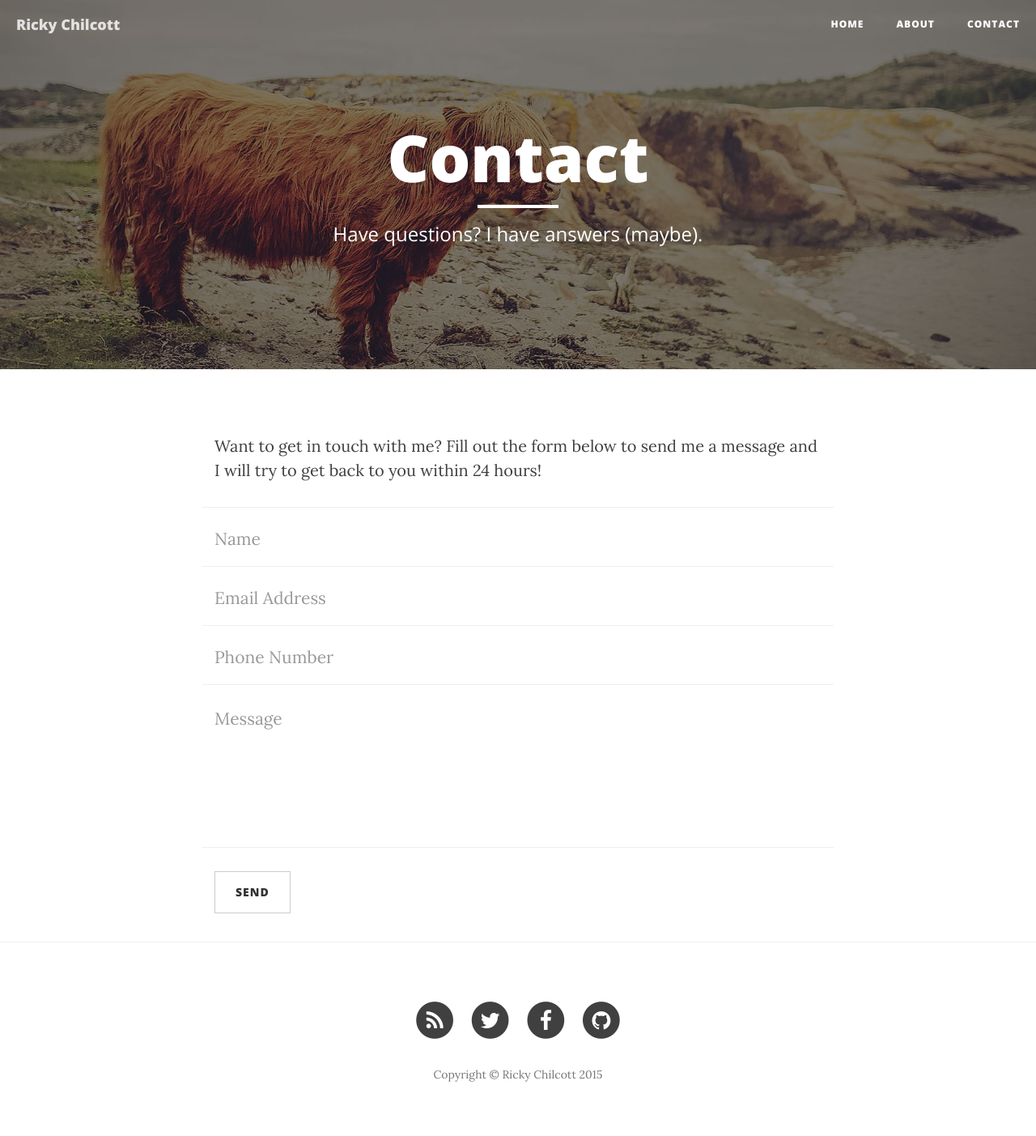
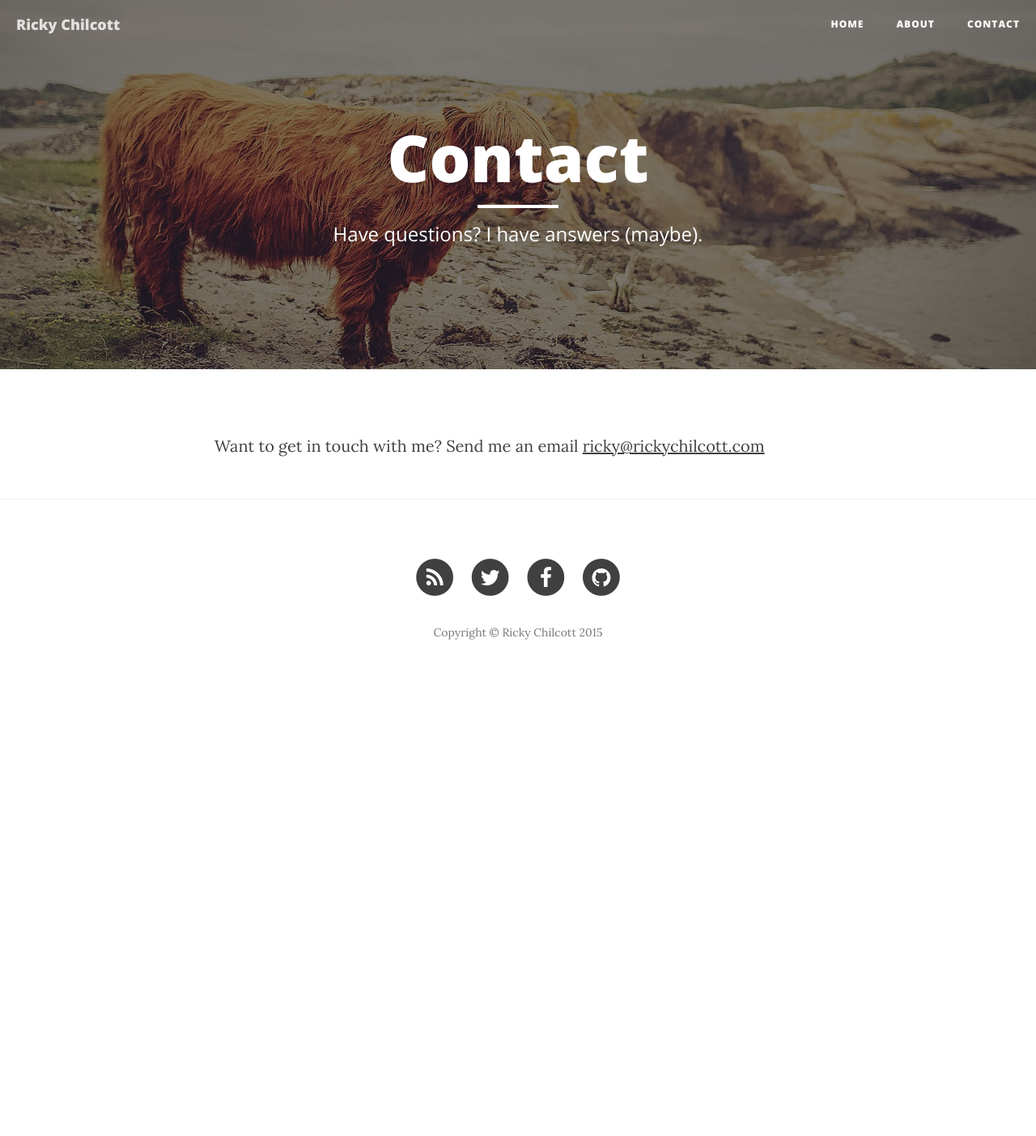
Before and after one commit to rickychilcott/rickychilcott.github.io, a Jekyll site: the page built from contact.md, in a window 1280 px wide. Shown: the whole page at 81% size. Built offline with Jekyll 4.4.1, drawn with Linux system fonts in a browser that asks for light colours; nearby versions of some CDN libraries; after the commit the page ends 900 px from its top, so only the background shows below that.

Commit message:
Fixing contact and about pages

```diff
--- a/contact.html
+++ /dev/null
@@ -1,45 +0,0 @@
----
-layout: page
-title: "Contact"
-description: "Have questions? I have answers (maybe)."
-header-img: "img/contact-bg.jpg"
----
-
-<p>Want to get in touch with me? Fill out the form below to send me a message and I will try to get back to you within 24 hours!</p>
-<form name="sentMessage" id="contactForm" novalidate>
-    <div class="row control-group">
-        <div class="form-group col-xs-12 floating-label-form-group controls">
-            <label>Name</label>
-            <input type="text" class="form-control" placeholder="Name" id="name" required data-validation-required-message="Please enter your name.">
-            <p class="help-block text-danger"></p>
-        </div>
-    </div>
-    <div class="row control-group">
-        <div class="form-group col-xs-12 floating-label-form-group controls">
-            <label>Email Address</label>
-            <input type="email" class="form-control" placeholder="Email Address" id="email" required data-validation-required-message="Please enter your email address.">
-            <p class="help-block text-danger"></p>
-        </div>
-    </div>
-    <div class="row control-group">
-        <div class="form-group col-xs-12 floating-label-form-group controls">
-            <label>Phone Number</label>
-            <input type="tel" class="form-control" placeholder="Phone Number" id="phone" required data-validation-required-message="Please enter your phone number.">
-            <p class="help-block text-danger"></p>
-        </div>
-    </div>
-    <div class="row control-group">
-        <div class="form-group col-xs-12 floating-label-form-group controls">
-            <label>Message</label>
-            <textarea rows="5" class="form-control" placeholder="Message" id="message" required data-validation-required-message="Please enter a message."></textarea>
-            <p class="help-block text-danger"></p>
-        </div>
-    </div>
-    <br>
-    <div id="success"></div>
-    <div class="row">
-        <div class="form-group col-xs-12">
-            <button type="submit" class="btn btn-default">Send</button>
-        </div>
-    </div>
-</form>
--- /dev/null
+++ b/contact.md
@@ -0,0 +1,8 @@
+---
+layout: page
+title: "Contact"
+description: "Have questions? I have answers (maybe)."
+header-img: "img/contact-bg.jpg"
+---
+
+Want to get in touch with me? Send me an email [ricky@rickychilcott.com](mailto:ricky@rickychilcott.com)
```
Also changed, not shown: about.md (+1 -1 lines).
